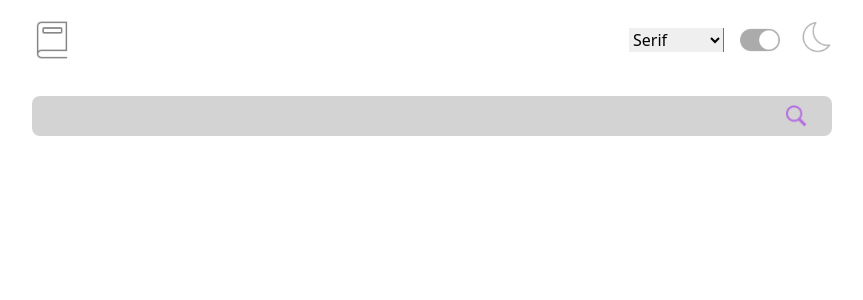
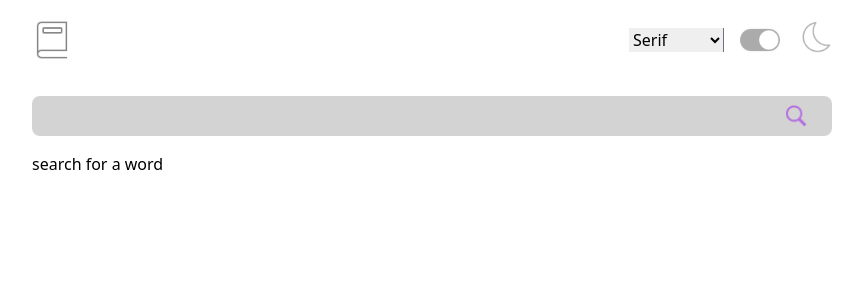
Before and after one commit to chiamaka28/dictionary-app, a React (Vite) app: page / in a window 1280 px wide. Shown: the top 300 px of the page, without its empty margins (208-1071 px from the left). Built offline with nearby package versions, Linux system fonts and the light colour scheme.

Commit message:
second commit

```diff
--- a/package.json
+++ b/package.json
@@ -10,6 +10,7 @@
     "preview": "vite preview"
   },
   "dependencies": {
+    "axios": "^1.4.0",
     "react": "^18.2.0",
     "react-dom": "^18.2.0"
   },
--- a/src/App.jsx
+++ b/src/App.jsx
@@ -1,11 +1,16 @@
 import "./App.css";
+import { useState } from "react";
+import Main from "./components/Main";
 import Header from "./components/Header";
 
 function App() {
-  return <div className="my-container">
-    <Header/>
-
-  </div>
+  const [text, setText] = useState("");
+  return (
+    <div className="my-container">
+      <Header setText={setText} text={text} />
+      <Main text={text} />
+    </div>
+  );
 }
 
 export default App;
--- a/src/components/Header.jsx
+++ b/src/components/Header.jsx
@@ -1,9 +1,10 @@
 import book from "../assets/book.png";
 import toggle from "../assets/toggle.png";
 import moon from "../assets/moon.png";
-import Input from "./Input";
+import search from "../assets/search.png";
 
-const Header = () => {
+const Header = ({ setText, text }) => {
+  console.log(text);
   return (
     <>
       <div className="flex justify-between py-5">
@@ -23,7 +24,17 @@ const Header = () => {
           </div>
         </div>
       </div>
-    <Input/>
+      <div className="relative">
+        <input
+          className="bg-grey w-full outline-0 py-2 px-4 my-4 rounded-lg"
+          value={text}
+          onChange={(e) => setText(e.target.value)}
+        />
+        <button className="absolute  top-6 right-6">
+          <img className="w-6" src={search} alt="" />
+        </button>
+
+      </div>
     </>
   );
 };
--- a/src/components/Input.jsx
+++ /dev/null
@@ -1,13 +0,0 @@
-import { useState } from "react"
-import search from "../assets/search.png"
-const Input = () => {
-  const [text, setText] = useState('')
-  return (
-    <div className="relative">
-      <input className="bg-grey w-full outline-0 py-2 px-4 my-4 rounded-lg"/>
-      <img  className="w-6 absolute top-6 right-6" src={search} alt="" />
-    </div>
-  )
-}
-
-export default Input
--- a/src/components/Main.jsx
+++ b/src/components/Main.jsx
@@ -0,0 +1,13 @@
+
+
+
+const Main = ({ text }) => {
+  return (
+    <div>
+      <p>{text}</p>
+      <p>search for a word</p>
+    </div>
+  );
+};
+
+export default Main;
```
Also changed, not shown: 1 other file (tests, documents, lock files or other folders). Lines whose indentation alone changed are shown as unchanged.
